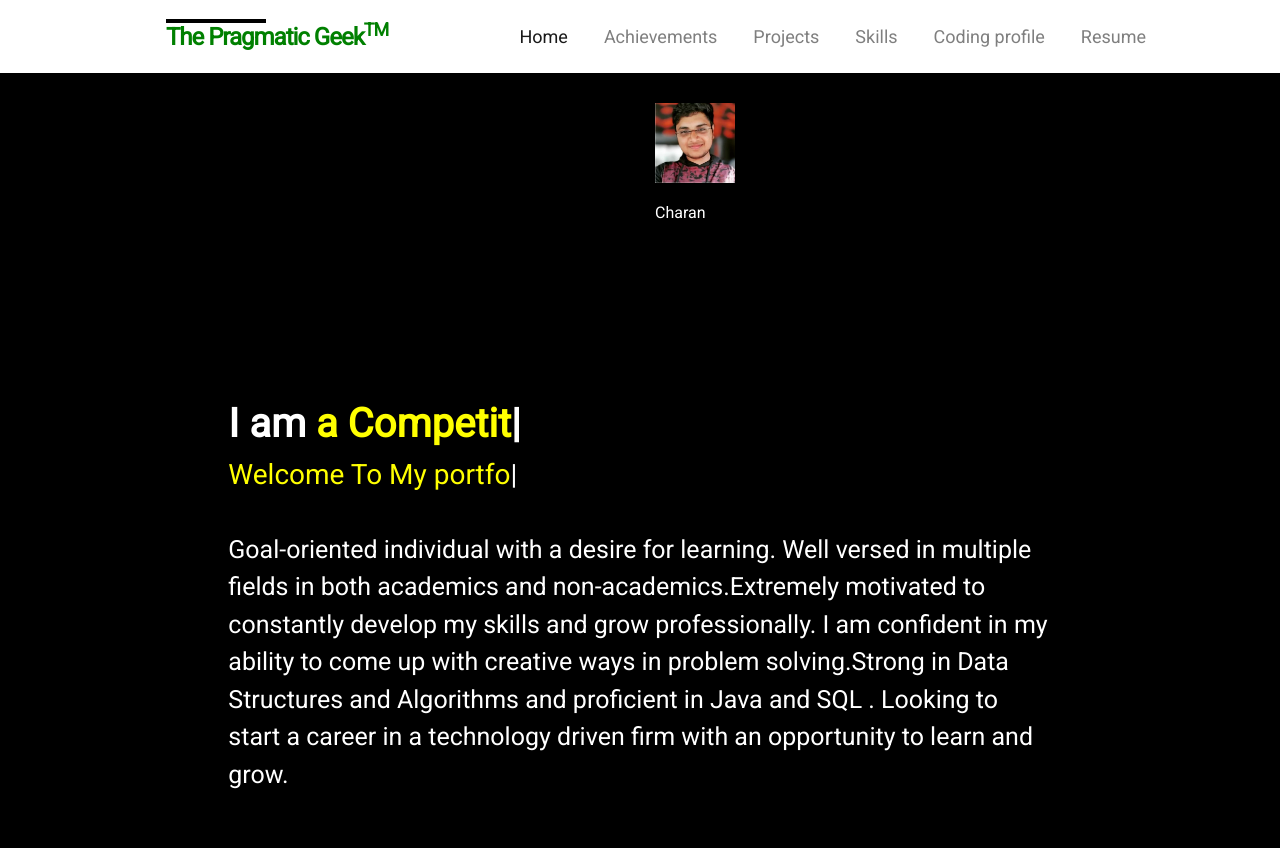
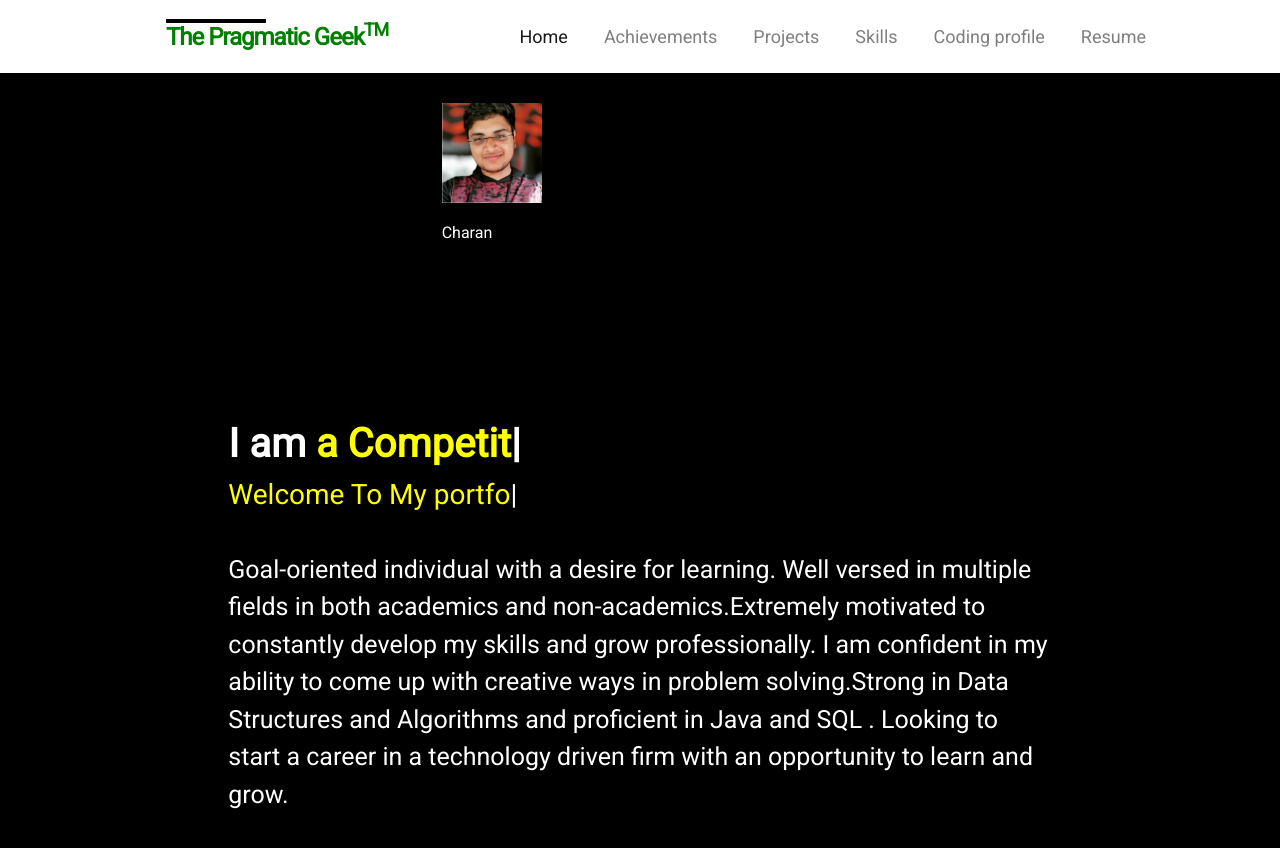
Before and after one commit to itscharanp/portfolio, a website: page index.html in a window 1280 px wide. Shown: the top 848 px of the page. Drawn offline with nearby package versions, Linux system fonts and the light colour scheme.

Commit message:
Update index.html

```diff
--- a/index.html
+++ b/index.html
@@ -90,23 +90,24 @@
 
         <div class="row" style="padding-top: 30px;">
 
-                 <div class="col-6 col-lg-6">
+                 <div class="col-4 col-lg-4">
 
                 </div>
 
-                <div class="col-6 col-lg-6">
+                <div class="col-4 col-lg-4">
                     <picture>
                         <source srcset="./assets/charan.webp 1x" type="image/webp">
                         <source srcset="./assets/bootstrap.PNG  1x" type="image/jpeg">
-                        <img src="./assets/bootstrap.PNG" alt="instagram" style="height:80px;">
+                        <img src="./assets/bootstrap.PNG" alt="instagram" style="height:100px;">
                     </picture>
                         <h6 style="margin-top:20px;color: white"> Charan </h6>
                 </div>
 
+                <div class="col-4 col-lg-4">
+
+                </div>
 
             </div>
-
-
 
         <div class="row">
 
```
